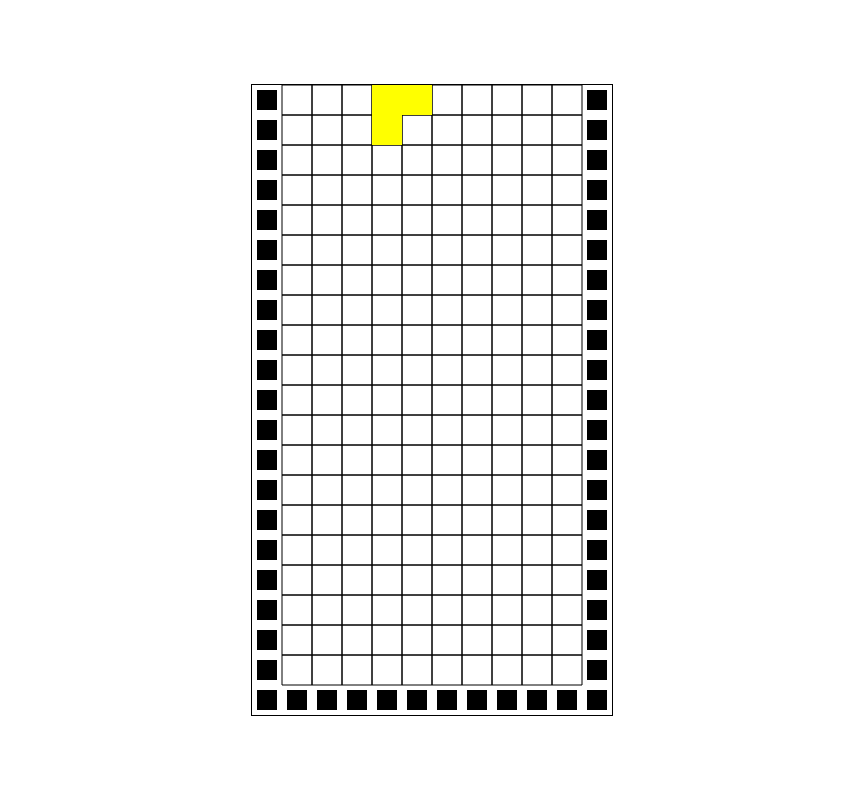
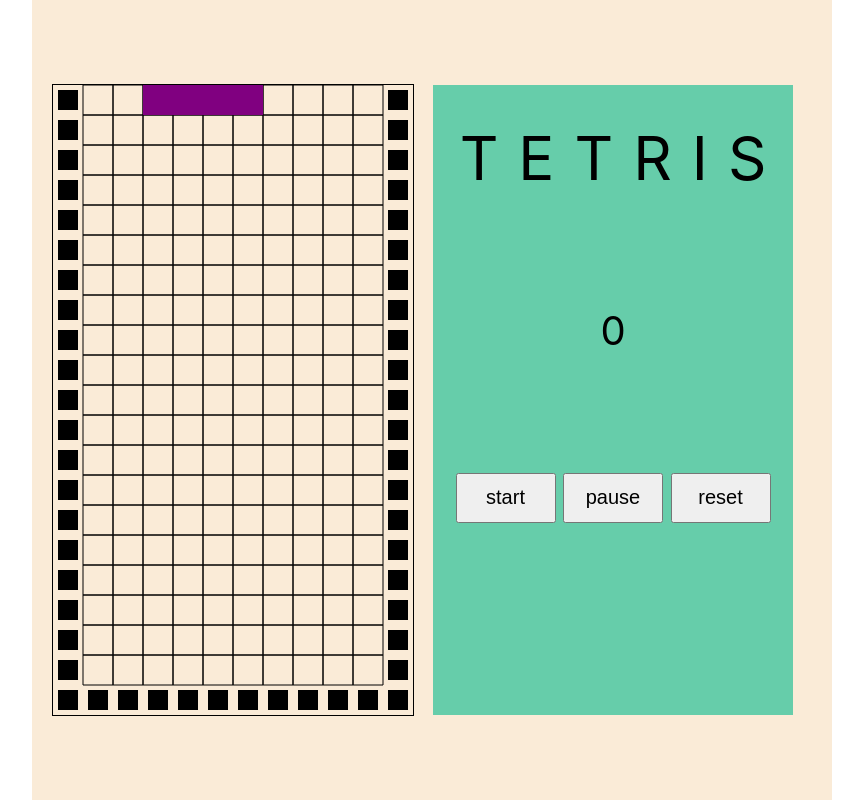
Before and after one commit to JHL71/canvas-tetris, a React (Create React App) app: page / in a window 1280 px wide. Shown: the whole page, without its empty margins (208-1071 px from the left). Built offline with nearby package versions, Linux system fonts and the light colour scheme.

Commit message:
Feature: add score board, add button

```diff
--- a/src/App.css
+++ b/src/App.css
@@ -9,10 +9,62 @@
 
 .board {
     border: solid black 1px;
+    flex-shrink: 0;
 }
 
-.control {
-    /* width: 100px;
-    height: 100px;
-    background-color: aqua; */
+.wrap {
+    width: 800px;
+    height: 100vh;
+    background-color: antiquewhite;
+    display: flex;
+    justify-content: space-evenly;
+    align-items: center;
+
 }
+
+.ctrl_board {
+    width: 360px;
+    height: 630px;
+    background-color:mediumaquamarine;
+    display: flex;
+    flex-direction: column;
+    justify-content: space-evenly;
+    align-items: center;
+}
+
+.title {
+    width: 360px;
+    height: 60px;
+    font-size: 60px;
+    letter-spacing: 20px;
+    display: flex;
+    justify-content: center;
+    align-items: center;
+    padding: 0 0 0 20px;
+}
+
+.score {
+    width: 300px;
+    height: 200px;
+    font-size: 40px;
+    display: flex;
+    justify-content: center;
+    align-items: center;
+}
+
+.button_wrap {
+    width: 330px;
+    height: 200px;
+    display: flex;
+    justify-content: space-evenly;
+    align-items: left;
+}
+
+.button {
+    width: 100px;
+    height: 50px;
+    font-size: 20px;
+    &:hover {
+        cursor: pointer;
+    }
+}
--- a/src/App.tsx
+++ b/src/App.tsx
@@ -11,11 +11,12 @@ interface objI {
 function App() {
   const cvRef = useRef<HTMLCanvasElement|null>(null);
   const keyRef = useRef<HTMLDivElement|null>(null);
+  const [score, setScore] = useState<number>(0)
   const [start, setStart] = useState<boolean>(false);
   const [obj, setObj] = useState<objI>({
     x: 5,
     y: 0,
-    type: 3,
+    type: 7,
     rotate: 0
   });
   const tRef:any = useRef();
@@ -25,6 +26,7 @@ function App() {
   : Array(12).fill(255)));
   const boardRef = useRef(board);
   const falling = useRef(1000);
+
 
   const playGame = () => {
     // let x = objRef.current.x;
@@ -193,7 +195,7 @@ function App() {
             boardRef.current = boardRef.current.map((el, idx) => (idx < y + 2 || idx > y + 5) ? el : boardRef.current[idx].map((el, idx) => idx !== x - 1 ? el : type));
           }
       }
-      let nxtType = Math.ceil(Math.random() * 7);
+      let nxtType = 7 //Math.ceil(Math.random() * 7);
       setBoard([...boardRef.current]);
       setObj({x: 5, y: 0, type: nxtType, rotate: 0});
       objRef.current = {x: 5, y: 0, type: nxtType, rotate: 0};
@@ -205,6 +207,8 @@ function App() {
     for (let y = 24; y >= 4; y--) {
       if (board[y].every((el) => el !== 0) && y !== 24) full.push(y);
     }
+    let temp = score;
+    setScore(temp + 10 * full.length);
     if (full.length) {
       let newBoard = [...board].map((el) => [...el]);
       while (full.length > 0) {
@@ -645,6 +649,8 @@ function App() {
             break;
         }
         if (check) {
+          let x = score;
+          setScore(x += 1);
           temp = {...obj, y: obj.y + 1};
         }
         break;
@@ -774,13 +780,33 @@ function App() {
 
   return (
     <div className='background' onClick={() => keyRef.current?.focus()}>
-      <canvas ref={cvRef} className='board' width={360} height={630} onClick={() => {
-        drawBoard();
-        setStart(!start);
-        }}></canvas>
-      <div ref={keyRef} className='control' onKeyDown={(e) => {
-        control(e.key);
-        }} tabIndex={0}></div>
+      <div className='wrap'>
+        <canvas ref={cvRef} className='board' width={360} height={630}></canvas>
+        <div className='ctrl_board'>
+          <div className='title'>TETRIS</div>
+          <div className='score'>{score}</div>
+          <div className='button_wrap'>
+            <button className='button' onClick={() => setStart(true)}>start</button>
+            <button className='button' onClick={() => setStart(false)}>pause</button>
+            <button className='button' onClick={() => {
+              setScore(0);
+              setBoard(Array.from({length: 26}, (_, i) => i !== 24
+              ? Array.from({length: 12}, (_, i) => (i === 0 || i === 11) ? 255 : 0)
+              : Array(12).fill(255)))
+              boardRef.current = Array.from({length: 26}, (_, i) => i !== 24
+              ? Array.from({length: 12}, (_, i) => (i === 0 || i === 11) ? 255 : 0)
+              : Array(12).fill(255));
+              clearInterval(tRef.current);
+              setStart(false);
+              setObj({x: 5, y: 0, type: 7, rotate: 0});
+              objRef.current = {x: 5, y: 0, type: 7, rotate: 0};
+            }}>reset</button>
+          </div>
+        </div>
+        <div ref={keyRef} className='control' onKeyDown={(e) => {
+          control(e.key);
+          }} tabIndex={0}></div>
+      </div>
     </div>
   );
 }
```
